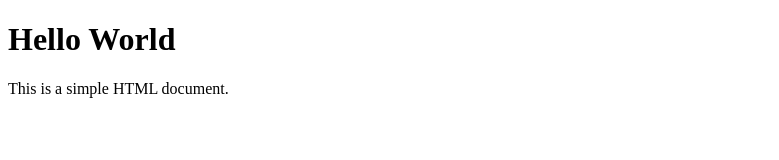
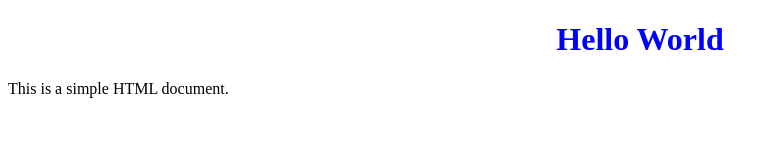
Before and after one commit to Vinayy31/learningGit, a plain HTML site: page index.html in a window 1280 px wide. Shown: the whole page, without its empty margins (0-779 px from the left). Drawn offline with Linux system fonts and the light colour scheme.

Commit message:
updating file

```diff
--- /dev/null
+++ b/index.css
@@ -0,0 +1,4 @@
+h1{
+    color: blue;
+    text-align: center;
+}
--- a/index.html
+++ b/index.html
@@ -3,6 +3,7 @@
 <head>
     <meta charset="UTF-8">
     <meta name="viewport" content="width=device-width, initial-scale=1.0">
+    <link rel="stylesheet" href="index.css">
     <title>Document</title>
 </head>
 <body>
```
